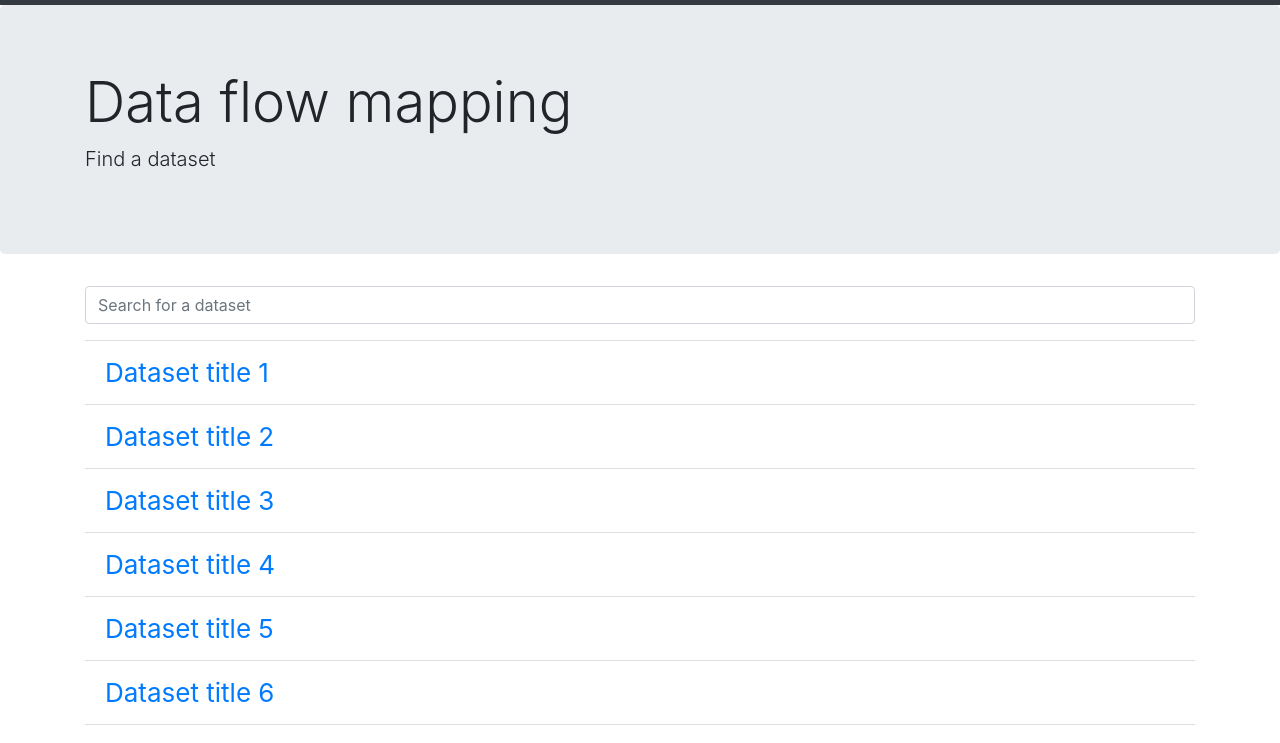
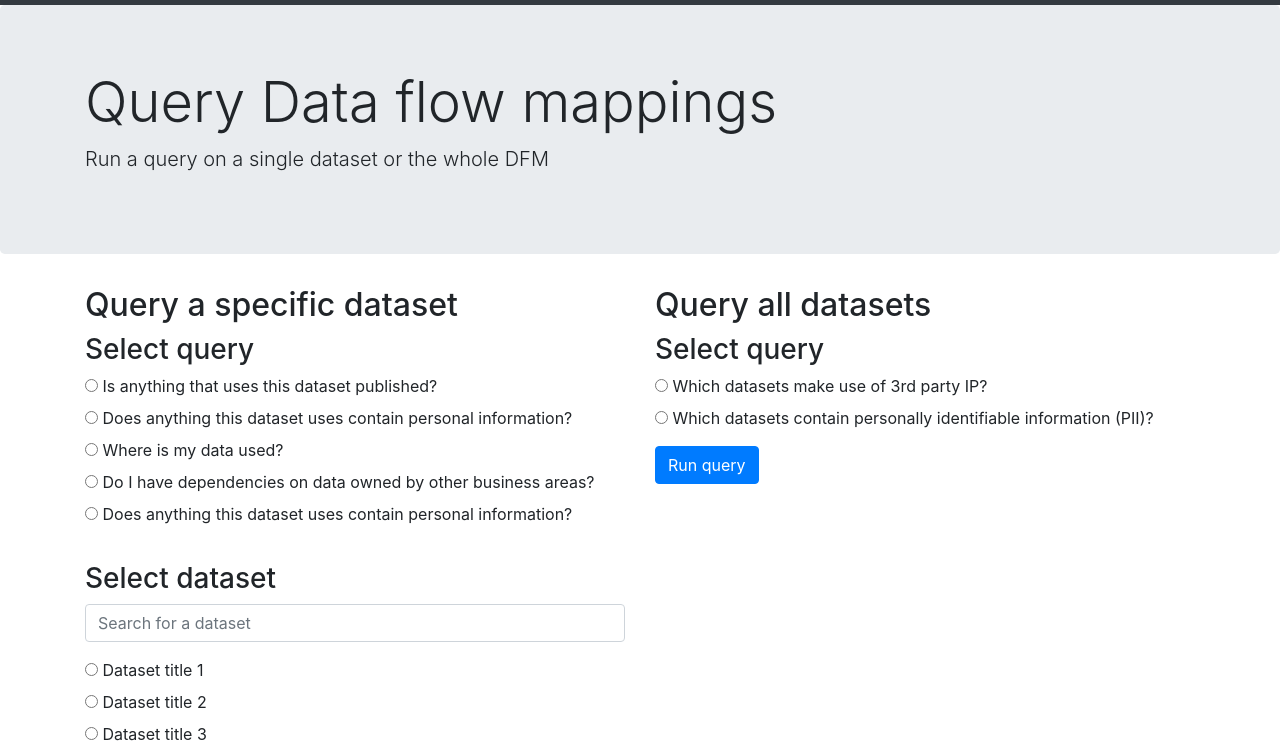
Before and after one commit to Swirrl/dfm, an Eleventy site: page wireframes/queries/index.html in a window 1280 px wide. Shown: the part 61-804 px from the top of the page. Built offline with nearby package versions, Linux system fonts and the light colour scheme; Eleventy itself is replaced by a stand-in of ours; files that its build step writes are made by us from their sources.

Commit message:
first draft of query page

```diff
--- /dev/null
+++ b/wireframes/_data/queries.json
@@ -0,0 +1,24 @@
+{
+    "oneDataset": [{
+            "name": "Is anything that uses this dataset published?"
+        },
+        {
+            "name": "Does anything this dataset uses contain personal information?"
+        },
+        {
+            "name": "Where is my data used?"
+        },
+        {
+            "name": "Do I have dependencies on data owned by other business areas?"
+        },
+        {
+            "name": "Does anything this dataset uses contain personal information?"
+        }
+    ],
+    "allDatasets": [{
+            "name": "Which datasets make use of 3rd party IP?"
+        }, {
+            "name": "Which datasets contain personally identifiable information (PII)?"
+        }
+    ]
+}
--- a/wireframes/_includes/queries.html
+++ b/wireframes/_includes/queries.html
@@ -7,25 +7,51 @@ nav: Queries
 <main role="main">
     <div class="jumbotron">
         <div class="container">
-            <h1 class="display-4">Data flow mapping</h1>
-            <p class="lead">Find {% if loggedIn == true %}or create {% endif %}a dataset</p>
+            <h1 class="display-4">Query Data flow mappings</h1>
+            <p class="lead">Run {% if loggedIn == true %}or create {% endif %}a query on a single dataset or the whole
+                DFM</p>
         </div>
     </div>
     <div class="container">
-        <div style='font-size:26px' class="input-group mb-3">
-            <input id='search' type="text" onkeyup="filterList()" class="form-control"
+        <div class="row">
+            <div class="col-sm-6">
+                <h2>Query a specific dataset</h2>
+                <h3>Select query</h3>
+                <form>
+                    <div class="form-group">
+                        {%- for item in queries.oneDataset -%}
+                        <label for="{{item.name}}"><input type="radio" id="{{item.name}}" name="{{item.name}}">
+                            {{item.name}} </label>
+
+                        </li>
+                        {%- endfor -%}
+                    </div>
+                </form>
+                <h3>Select dataset</h3>
+                <div style="font-size:26px" class="input-group mb-3">
+                    <input id="search" type="text" onkeyup="filterList()" class="form-control"
                         placeholder="Search for a dataset" autocomplete="off">
                 </div>
-        {% if loggedIn == true %}
-        <ul class="list-group list-group-flush">
-            <li class='list-group-item'>
-                <h3>
-                    <a href="dataset/index.html?id=">Create new dataset</a>
-                </h3>
-            </li>
-        </ul>
-        {% endif %}
-        <ul id='list' class="list-group list-group-flush"> </ul>
+                <form id="singleDatasetList" class="form-list">
+
+                </form>
+                <button type="submit" class="btn btn-primary">Run query</button>
+            </div>
+            <div class="col-sm-6">
+                <h2>Query all datasets</h2>
+                <h3>Select query</h3>
+                <form>
+                    <div class="form-group">
+                        {%- for item in queries.allDatasets -%}
+                        <label for="{{item.name}}"><input type="radio" id="{{item.name}}" name="{{item.name}}">
+                            {{item.name}}</label>
+                        {%- endfor -%}
+                    </div>
+                    <button type="submit" class="btn btn-primary">Run query</button>
+                </form>
+            </div>
+        </div>
+    </div>
     </div>
 </main>
 </body>
@@ -33,11 +59,10 @@ nav: Queries
     d3.csv('/assets/data.csv', function (input) {
         let data = input;
         for (i = 0; i < data.length; i++) {
-        document.getElementById("list").innerHTML +=
-            "<li class='list-group-item' style='font-size:26px' id='listItem'><a href='dataset/index.html?id=" +
-            data[i]
-            .datasetID + "&new='>" + data[i]
-            .datasetName + "</a></li>"
+            document.getElementById("singleDatasetList").innerHTML += "<label for='" + data[i].datasetID +
+                "'> <input type='radio' id='" + data[i]
+                .datasetID + "' name='" + data[i].datasetName + "'>  " +
+                data[i].datasetName + "</label>"
         }
     });
 
@@ -46,18 +71,25 @@ function filterList() {
         let input, filter, ul, li, a, i, txtValue;
         input = document.getElementById('search');
         filter = input.value.toUpperCase();
-    ul = document.getElementById("list");
-    li = ul.getElementsByTagName('li');
+        ul = document.getElementById("singleDatasetList");
+        li = ul.getElementsByTagName('input');
+        label = ul.getElementsByTagName('label');
 
-    // Loop through all list items, and hide those who don't match the search query
         for (i = 0; i < li.length; i++) {
-        a = li[i].getElementsByTagName("a")[0];
-        txtValue = a.textContent || a.innerText;
+            txtValue = li[i].name;
             if (txtValue.toUpperCase().indexOf(filter) > -1) {
                 li[i].style.display = "";
             } else {
                 li[i].style.display = "none";
             }
         }
+        for (i = 0; i < label.length; i++) {
+            txtValue = label[i].textContent;
+            if (txtValue.toUpperCase().indexOf(filter) > -1) {
+                label[i].style.display = "";
+            } else {
+                label[i].style.display = "none";
+            }
+        }
     }
 </script>
--- a/wireframes/assets/css/style.css
+++ b/wireframes/assets/css/style.css
@@ -27,3 +27,16 @@
     border-top-left-radius: 0;
     border-top-right-radius: 0;
   }
+
+  label {
+    display: block;
+}
+
+form {
+  overflow: scroll;
+  margin-bottom: 20px;
+}
+
+.form-list{
+  max-height: 200px;
+}
--- a/wireframes/assets/data.csv
+++ b/wireframes/assets/data.csv
@@ -28,4 +28,4 @@ dataset26,Dataset title 26,https://choosealicense.com/licenses/apache-2.0/,Organ
 dataset27,Dataset title 27,https://choosealicense.com/licenses/apache-2.0/,Organisation 2,2,dataset1,dataset2,n
 dataset28,Dataset title 28,https://choosealicense.com/licenses/apache-2.0/,Organisation 1,1,,,y
 dataset29,Dataset title 29,https://choosealicense.com/licenses/apache-2.0/,Organisation 2,2,dataset1,dataset2,n
-dataset20,Dataset title 30,https://choosealicense.com/licenses/apache-2.0/,Organisation 1,1,,,y
+dataset30,Dataset title 30,https://choosealicense.com/licenses/apache-2.0/,Organisation 1,1,,,y
```
Also changed, not shown: wireframes/_includes/home.html (+3 -0 lines), README.md. Lines whose indentation alone changed are shown as unchanged.
